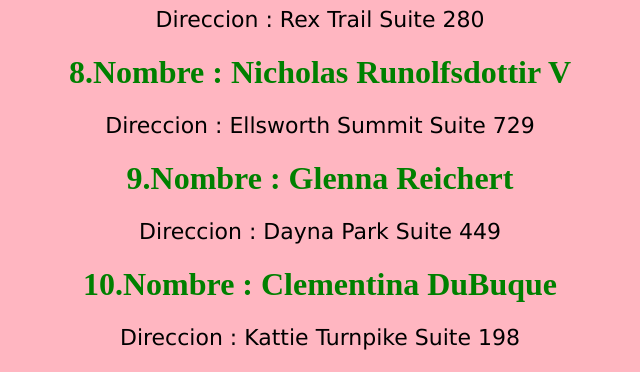
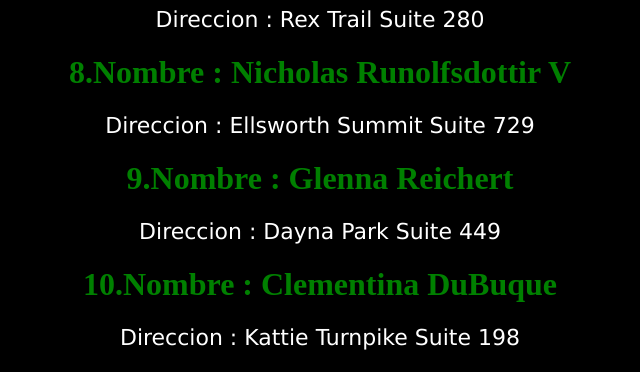
Before and after one commit to haidyduenas/ejercicioHtml2, a plain HTML site: page index.html in a window 1280 px wide. Shown: the part 709-1081 px from the top of the page, without its empty margins (320-960 px from the left). Drawn offline with Linux system fonts and the light colour scheme.

Commit message:
Subiendo

```diff
--- a/CSS/css.css
+++ b/CSS/css.css
@@ -1,5 +1,5 @@
 body {
-    background-color: lightpink;
+    background-color: currentColor;
 }
 
 h1 {
@@ -10,5 +10,6 @@ h1 {
 p {
     text-align: center;
     font-family: verdana;
+    color : white;
     font-size: 22px;
-}
+};
```
